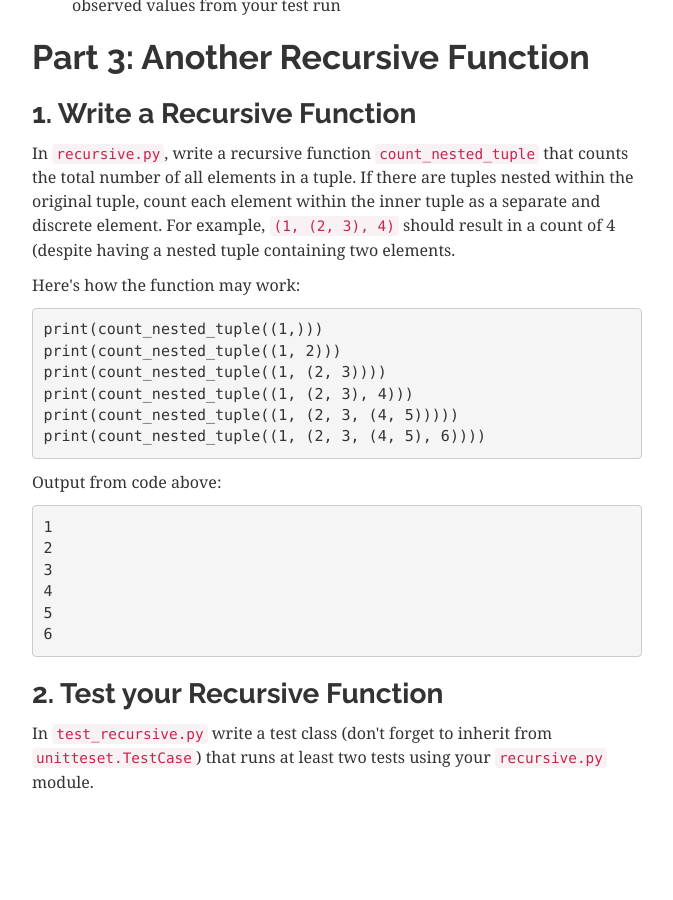
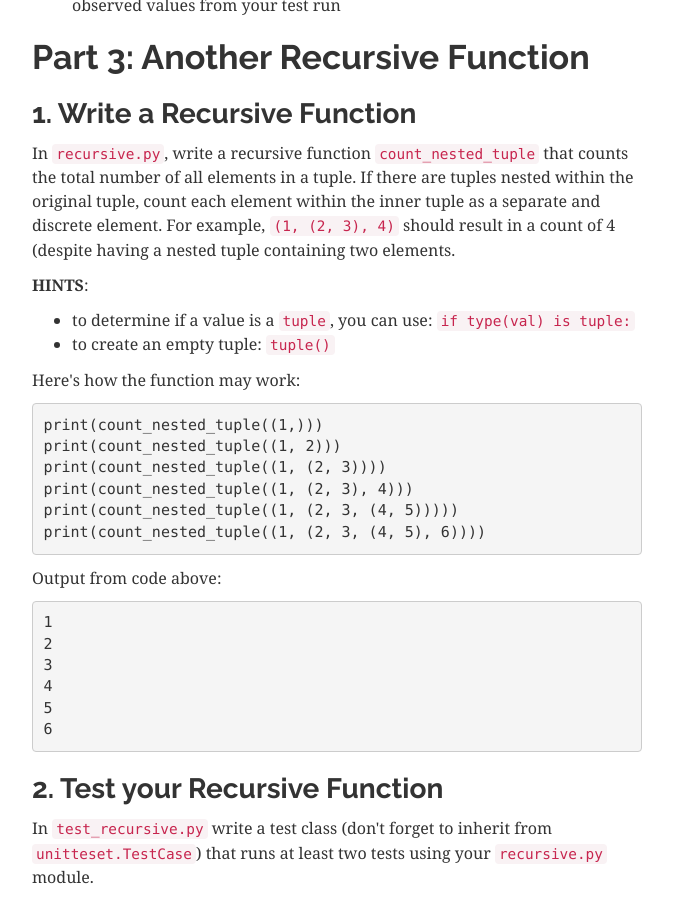
Before and after one commit to foureyes/csci-ua.0003-fall2020-001, a Jekyll site: the page built from assignments/hw11/drawing.md, in a window 1280 px wide and 900 px high, scrolled down 5918 px. Shown: the whole window, without its empty margins (303-976 px from the left). Built offline with Jekyll 4.4.1, drawn with Linux system fonts in a browser that asks for light colours; before the commit the page ends 6723 px from its top, so only the background shows below that.

Commit message:
add hints to tuple counter

````diff
--- a/assignments/hw11/drawing.md
+++ b/assignments/hw11/drawing.md
@@ -211,6 +211,11 @@ __Add a test__ in `test_alpharange` that determines whether or not `__str__` has
 
 In `recursive.py`, write a recursive function `count_nested_tuple` that counts the total number of all elements in a tuple. If there are tuples nested within the original tuple, count each element within the inner tuple as a separate and discrete element. For example, `(1, (2, 3), 4)` should result in a count of 4 (despite having a nested tuple containing two elements.
 
+__HINTS__:
+
+* to determine if a value is a `tuple`, you can use: `if type(val) is tuple:`
+* to create an empty tuple: `tuple()`
+
 Here's how the function may work:
 
 ```
````
